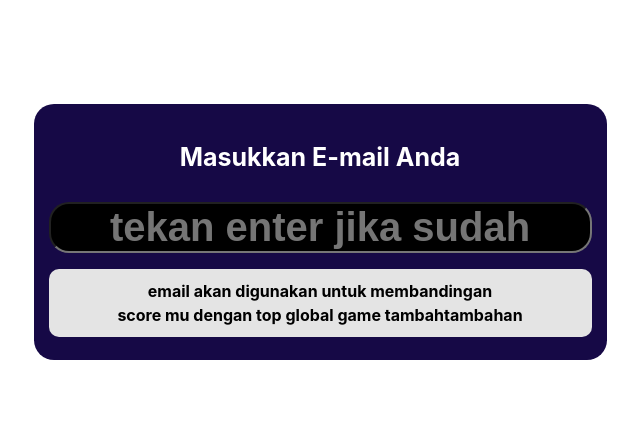
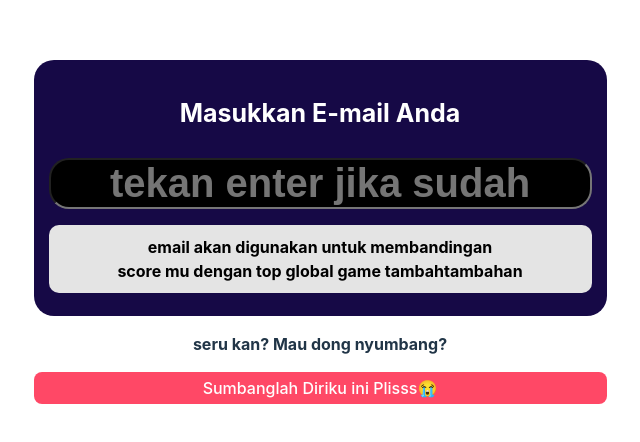
Before and after one commit to irfanyazid-13032000/tambah-tambahan-games, a React (Vite) app: page / in a window 1280 px wide. Shown: the part 168-610 px from the top of the page, without its empty margins (320-960 px from the left). Built offline with nearby package versions, Linux system fonts and the light colour scheme.

Commit message:
button sumbangan

```diff
--- a/src/assets/css/card.css
+++ b/src/assets/css/card.css
@@ -47,7 +47,8 @@ button{
   margin-top: 30px;
   background-color: #5B99C2;
   margin-top: 50px;
-  width: 236px;
+  /* width: 236px; */
+  width: 100%;
 }
 
 
@@ -70,3 +71,22 @@ p{
   padding-bottom: 2px;
   border-radius: 20px;
 }
+
+#mengajakMenyumbang, .sumbangButton {
+  margin: 0;
+  padding: 0;
+}
+
+#papanNgemis{
+  padding: 0;
+  text-align: center;
+}
+
+.sumbangButton{
+  color: white;
+  background-color: rgb(255, 72, 102);
+  color: white;
+  width: 100%;
+  padding-top: 5px;
+  padding-bottom: 5px;
+}
--- a/src/components/Card.jsx
+++ b/src/components/Card.jsx
@@ -21,6 +21,7 @@ const [detik,setDetik] = useState(0)
 const [sudahInputEmail, setSudahInputEmail] = useState(false)
 const [highestScoreFromDB, setHighestScoreFromDB] = useState(0)
 const [emailUser, setEmailUser] = useState('')
+const [sumbangan, setSumbangan] = useState(false)
 
 
 
@@ -125,6 +126,7 @@ const [emailUser, setEmailUser] = useState('')
 
 
   return (
+    <>
     <div>
       <Email setSudahInputEmail={setSudahInputEmail} sudahInputEmail={sudahInputEmail} highestScoreFromDB={highestScoreFromDB} setHighestScoreFromDB={setHighestScoreFromDB} mainLagi={mainLagi} setEmailUser={setEmailUser} emailUser={emailUser}/>
       <Score timeLeft={timeLeft} score={score} historyScore={historyScore} highestScoreFromDB={highestScoreFromDB}/>
@@ -149,5 +151,12 @@ const [emailUser, setEmailUser] = useState('')
     </div>
     <button style={{ display: timeLeft <= 0 ? "block" : "none" }} onClick={mainLagi}>Coba Lagi</button>
     </div>
+
+    <div id="papanNgemis">
+      <p className='mengajakMenyumbang'>seru kan?  Mau dong nyumbang?</p>
+      <button className='sumbangButton' onClick={()=>{setSumbangan(true)}}>Sumbanglah Diriku ini Plisss😭</button>
+    </div>
+    </>
+
   )
 };
```
